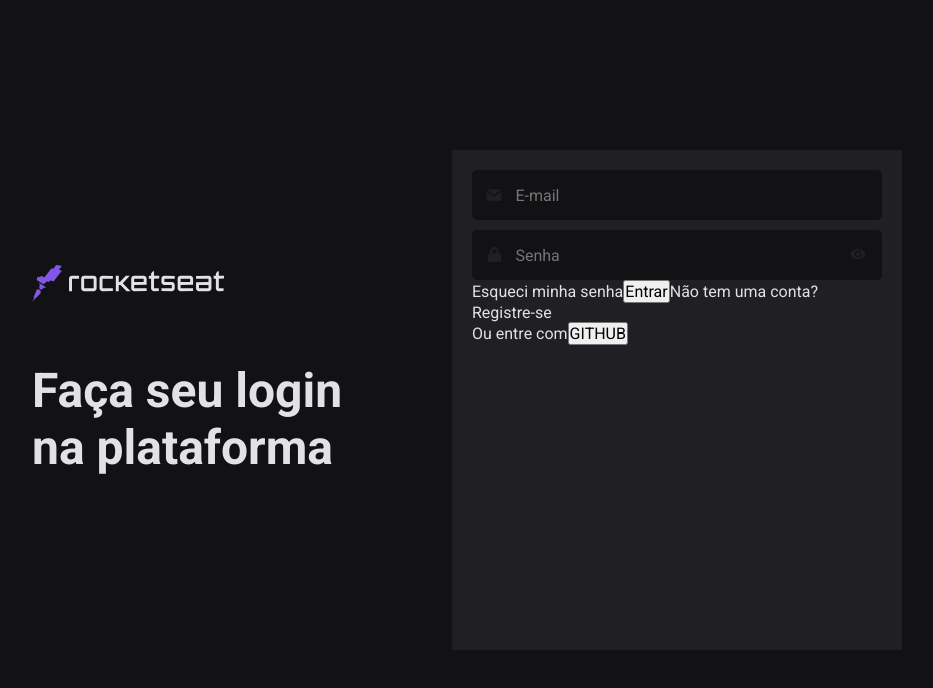
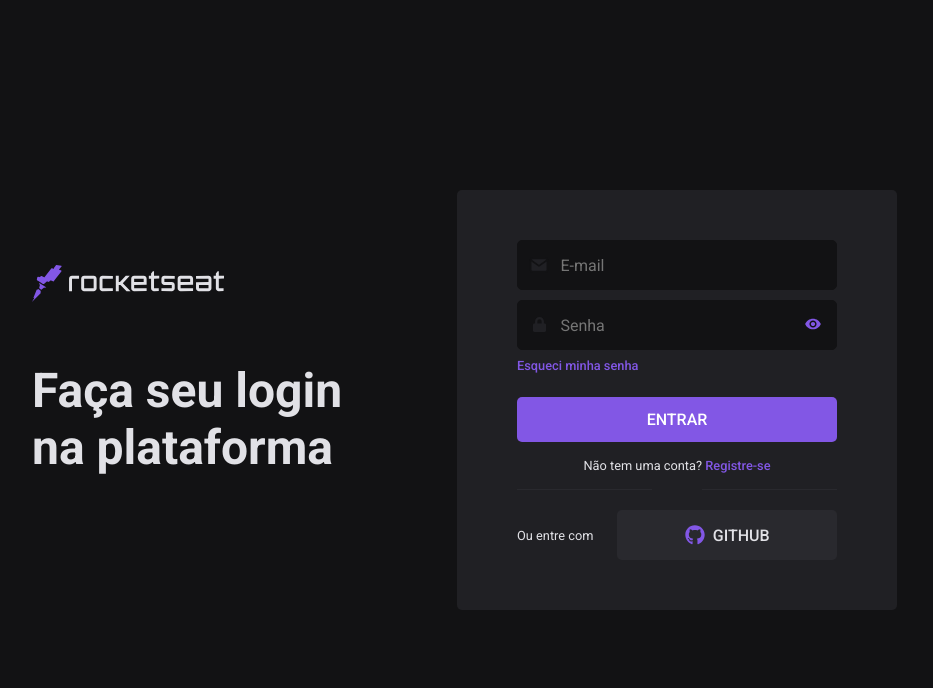
Before and after one commit to allexis096/rocket, a Next.js app: page / in a window 1280 px wide. Shown: the top 688 px of the page, without its empty margins (188-1121 px from the left). Built offline with nearby package versions, Linux system fonts and the light colour scheme.

Commit message:
chore: Index page done with styles

```diff
--- a/@types/styled.d.ts
+++ b/@types/styled.d.ts
@@ -8,5 +8,6 @@ declare module 'styled-components' {
     primary: string;
     rocket: string;
     button: string;
+    rocketHover: string;
   }
 }
--- a/src/pages/index.tsx
+++ b/src/pages/index.tsx
@@ -1,6 +1,6 @@
 import Head from 'next/head';
 import { FiMail } from 'react-icons/fi';
-import { FaLock } from 'react-icons/fa';
+import { FaLock, FaGithub } from 'react-icons/fa';
 
 import * as S from '../styles/pages';
 
@@ -32,8 +32,11 @@ export default function Home() {
             <div />
           </S.Divisor>
           <S.Github>
-            Ou entre com
-            <button type="button">GITHUB</button>
+            <span>Ou entre com</span>
+            <button type="button">
+              <FaGithub size={20} />
+              GITHUB
+            </button>
           </S.Github>
         </S.Form>
       </S.Right>
--- a/src/styles/components/input.ts
+++ b/src/styles/components/input.ts
@@ -16,16 +16,16 @@ export const Container = styled.div`
   .eye-password {
     left: unset;
     right: 15px;
-    color: ${props => props.theme.primary};
+    color: ${({ theme }) => theme.rocket};
     transition: color 0.2s ease 0s;
     cursor: pointer;
   }
 
   input {
-    background-color: ${props => props.theme.background};
-    border: 1px solid ${props => props.theme.background};
+    background-color: ${({ theme }) => theme.background};
+    border: 1px solid ${({ theme }) => theme.background};
     font-size: 16px;
-    color: ${props => props.theme.main};
+    color: ${({ theme }) => theme.main};
     padding: 0 1em 0 2.65em;
     border-radius: 5px;
     height: 50px;
--- a/src/styles/pages/index.tsx
+++ b/src/styles/pages/index.tsx
@@ -30,10 +30,97 @@ export const Right = styled.div`
 
 export const Form = styled.form`
   background: ${({ theme }) => theme.primary};
-  height: 500px;
-  padding: 20px;
+  height: 420px;
+  width: 440px;
+  padding: 50px 60px;
+  border-radius: 5px;
+  display: flex;
+  flex-direction: column;
+
+  a {
+    font-size: 0.8rem;
+    font-weight: 500;
+    color: ${({ theme }) => theme.rocket};
+    margin: 0.5rem 0 1.5rem;
+
+    transition: color 0.2s;
+    &:hover {
+      color: ${({ theme }) => theme.rocketHover};
+    }
+  }
+
+  > button {
+    background: ${({ theme }) => theme.rocket};
+    border-radius: 5px;
+    font-weight: 500;
+    height: 45px;
+    border: 0;
+    color: ${({ theme }) => theme.white};
+    text-transform: uppercase;
+
+    &:hover {
+      background: ${({ theme }) => theme.rocketHover};
+    }
+  }
+
+  span {
+    text-align: center;
+    margin: 1rem 0;
+    font-size: 0.8rem;
+  }
 `;
 
-export const Divisor = styled.div``;
+export const Divisor = styled.div`
+  display: flex;
+  justify-content: space-between;
+  margin-bottom: 20px;
 
-export const Github = styled.div``;
+  div {
+    width: calc(50% - 25px);
+    height: 1px;
+    background: ${({ theme }) => theme.button};
+  }
+`;
+
+export const Github = styled.div`
+  display: flex;
+
+  span {
+    color: ${({ theme }) => theme.main};
+    font-size: 0.8rem;
+    white-space: nowrap;
+    margin-right: 24px;
+    align-self: center;
+  }
+
+  button {
+    width: 100%;
+    border: 0px;
+    display: flex;
+    align-items: center;
+    justify-content: center;
+    color: ${({ theme }) => theme.main};
+    height: 50px;
+    border-radius: 5px;
+    text-transform: uppercase;
+    font-weight: 500;
+    font-size: 1rem;
+    background-color: ${({ theme }) => theme.button};
+    transition: background-color 0.2s;
+
+    > svg {
+      margin-right: 8px;
+      color: ${({ theme }) => theme.rocket};
+      transition: color 0.2s ease 0s;
+    }
+
+    &:hover {
+      background-color: ${({ theme }) => theme.rocket};
+      color: ${({ theme }) => theme.white};
+
+      svg {
+        color: ${({ theme }) => theme.white};
+      }
+    }
+  }
+`;
--- a/src/styles/theme/index.ts
+++ b/src/styles/theme/index.ts
@@ -4,6 +4,7 @@ const theme = {
   white: 'rgb(255, 255, 255)',
   primary: 'rgb(32, 32, 36)',
   rocket: 'rgb(130, 87, 229)',
+  rocketHover: 'rgb(118, 93, 207)',
   button: 'rgb(41, 41, 46)',
 };
 
```
